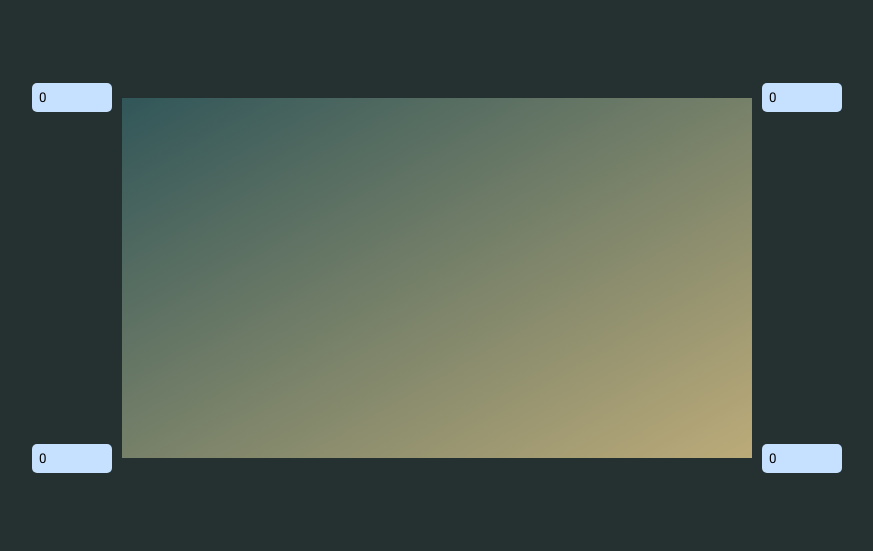
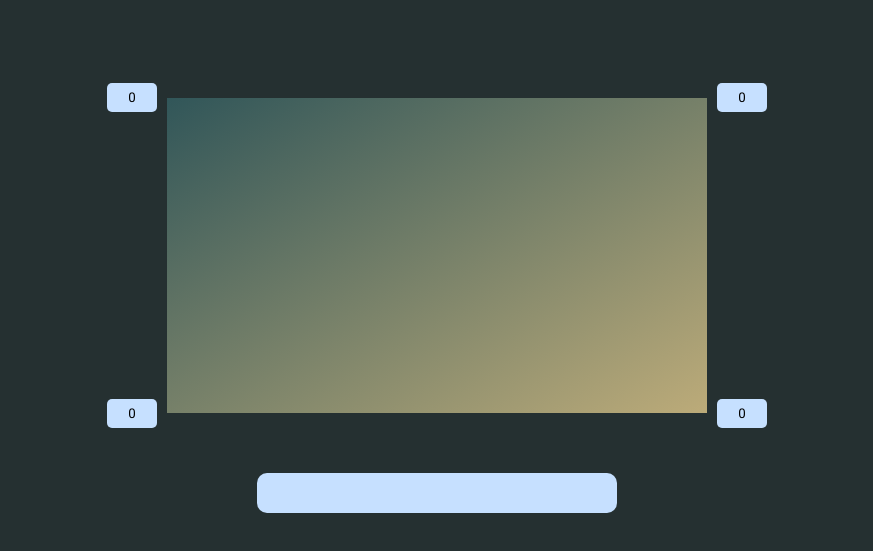
Before and after one commit to thsthiago/visualizador_de_raio_de_borda, a plain HTML site: page index.html in a window 1280 px wide. Shown: the part 159-710 px from the top of the page, without its empty margins (203-1076 px from the left). Drawn offline with Linux system fonts and the light colour scheme.

Commit message:
imprimindo codigo border-radius

```diff
--- a/index.html
+++ b/index.html
@@ -19,6 +19,7 @@
         <input type="number" name="bottom-right" value="0">
       </div><!--box-border-->
 
+      <div class="value-borda"></div><!--value-borda-->
     </section>
   </div><!--center-->
   <script src="main.js"></script>
--- a/main.js
+++ b/main.js
@@ -3,23 +3,35 @@ let topRight = document.querySelector('input[name=top-right]');
 let bottomLeft = document.querySelector('input[name=bottom-left]');
 let bottomRight = document.querySelector('input[name=bottom-right]');
 let box = document.querySelector('.box-border');
+let valueBox = document.querySelector('section .value-borda');
 
 topLeft.onchange = function() {
   let value = `${topLeft.value}px`;
   box.style.borderTopLeftRadius = value;
+  borderRadius();
 }
 
 topRight.onchange = function() {
   let value = `${topRight.value}px`;
   box.style.borderTopRightRadius = value;
+  borderRadius();
 }
 
 bottomLeft.onchange = function() {
   let value = `${bottomLeft.value}px`;
   box.style.borderBottomLeftRadius = value;
+  borderRadius();
 }
 
 bottomRight.onchange = function() {
   let value = `${bottomRight.value}px`;
   box.style.borderBottomRightRadius = value;
+  borderRadius();
 }
+
+function borderRadius() {
+  let p = document.createElement('p');
+  let conteudo = document.createTextNode(`border-radius: ${topLeft.value}px ${topRight.value}px ${bottomRight.value}px ${bottomLeft.value}px;`);
+  p.appendChild(conteudo);
+  valueBox.appendChild(p);
+}
--- a/style.css
+++ b/style.css
@@ -6,7 +6,6 @@
 }
 
 html,body{
-  height: 100%;
   width: 100%;
   background-color: #253031;
 }
@@ -32,8 +31,8 @@ section h1{
 }
 
 .box-border{
-  width: 70%;
-  padding-top: 40%;
+  width: 60%;
+  padding-top: 35%;
   margin: 0 auto;
   background: linear-gradient(to bottom right, #315659, #BCAB79);
   position: relative;
@@ -42,10 +41,11 @@ section h1{
 section input{
   border: none;
   background-color: #C6E0FF;
-  width: 80px;
+  width: 50px;
   padding: 7px;
   outline: none;
   border-radius: 5px;
+  text-align: center;
 }
 
 section input::-webkit-inner-spin-button{
@@ -55,23 +55,32 @@ section input::-webkit-inner-spin-button{
 section input[name=top-left]{
   position: absolute;
   top: -15px;
-  left: -90px;
+  left: -60px;
 }
 
 section input[name=top-right]{
   position: absolute;
   top: -15px;
-  right: -90px;
+  right: -60px;
 }
 
 section input[name=bottom-left]{
   position: absolute;
   bottom: -15px;
-  left: -90px;
+  left: -60px;
 }
 
 section input[name=bottom-right]{
   position: absolute;
   bottom: -15px;
-  right: -90px;
+  right: -60px;
 }
+
+.value-borda{
+  background-color: #C6E0FF;
+  width: 40%;
+  margin: 60px auto;
+  padding: 20px;
+  text-align: center;
+  border-radius: 10px;
+}
```
